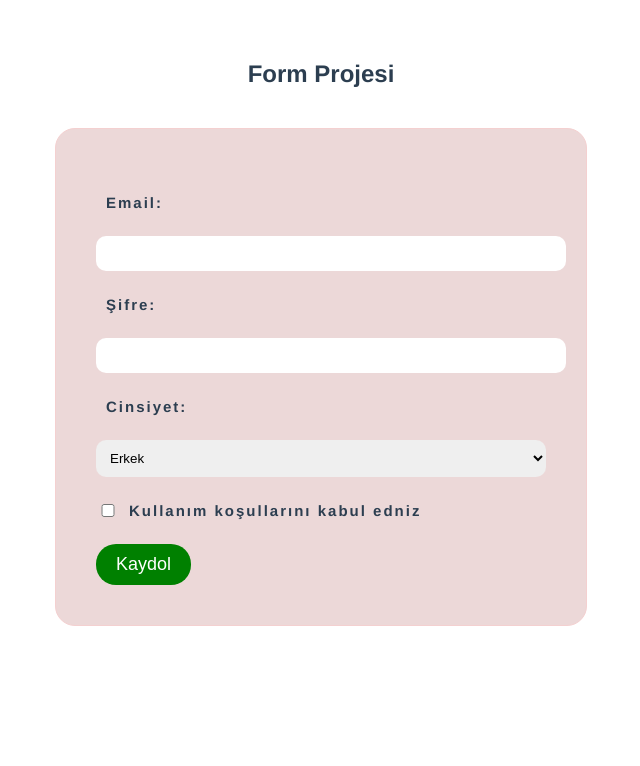
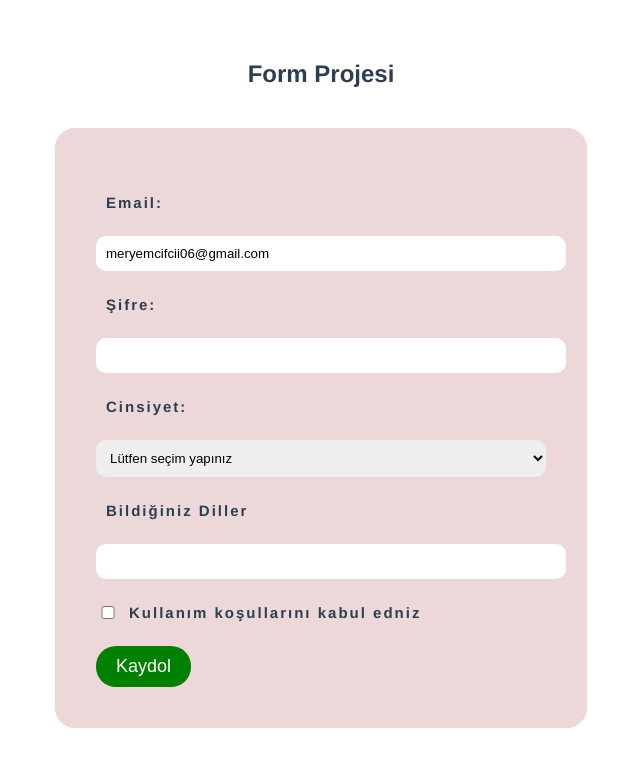
Before and after one commit to meryemcifci/VueTemelleri, a Vue app in the folder signup/: page / in a window 1280 px wide. Shown: the top 766 px of the page, without its empty margins (319-959 px from the left). Built offline with nearby package versions, Linux system fonts and the light colour scheme.

Commit message:
inputa değer girip bastırma

```diff
--- a/signup/src/components/SignupForm.vue
+++ b/signup/src/components/SignupForm.vue
@@ -7,12 +7,18 @@
             <label> Şifre:</label>
             <input type="password"  v-model="password" required>
             <label> Cinsiyet:</label>
-            <select>
-                <option value="erkek">Erkek</option>
-                <option value="kadın">Kadın</option>
+            <select v-model="gender">
+                <option value="">Lütfen seçim yapınız</option>
+                <option value="male">Erkek</option>
+                <option value="female">Kadın</option>
             </select>
+            <label>Bildiğiniz Diller</label>
+            <input type="text" v-model="skill" @keyup.alt="addSkill($event)">
+            <div v-for="skillItem in skills" :key="skillItem">
+            <span>{{skillItem}}</span>
+        </div>
             <div class="term">
-                <input class="termInput" type="checkbox" required>
+                <input class="termInput" v-model="term" type="checkbox" required>
                 <label>Kullanım koşullarını kabul edniz</label>
             </div>
             <div class="btn">
@@ -28,10 +34,29 @@
   export default {
     data(){
         return{
-            email:'',
+            email:'meryemcifcii06@gmail.com',
             password:'',
+            gender:'',
+            term:false,
+            skill:'',
+            skills:[]
         }
-    }
+    },
+    methods:{
+        addSkill(e)
+        {
+            if(e.key === ',' && this.skill)
+            {
+                if(!this.skills.includes(this.skill)){
+                     this.skills.push(this.skill);
+                }
+
+                  this.skill=''
+            }
+
+        }
+    },
+
 
   }
 
```
